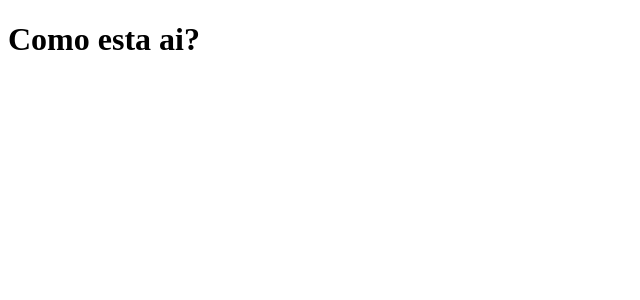
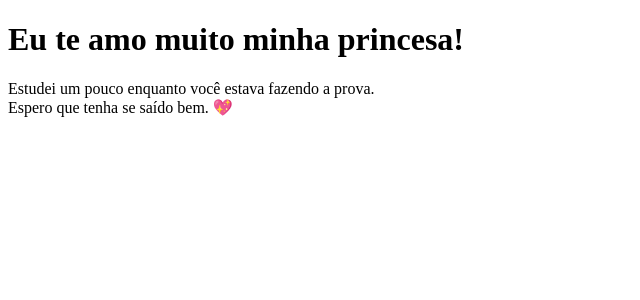
Before and after one commit to XandBohs/clone-tabnews, a Next.js app: page / in a window 1280 px wide. Shown: the top 300 px of the page, without its empty margins (0-640 px from the left). Built offline with nearby package versions, Linux system fonts and the light colour scheme.

Commit message:
Novo texto para meu amor

```diff
--- a/pages/index.js
+++ b/pages/index.js
@@ -1,5 +1,9 @@
 function Home() {
-    return <h1>Como esta ai?</h1>
+    return <div>
+        <h1>Eu te amo muito minha princesa!</h1>
+        Estudei um pouco enquanto você estava fazendo a prova.<br></br>
+        Espero que tenha se saído bem. 💖
+    </div>
 }
 
 export default Home;
```
